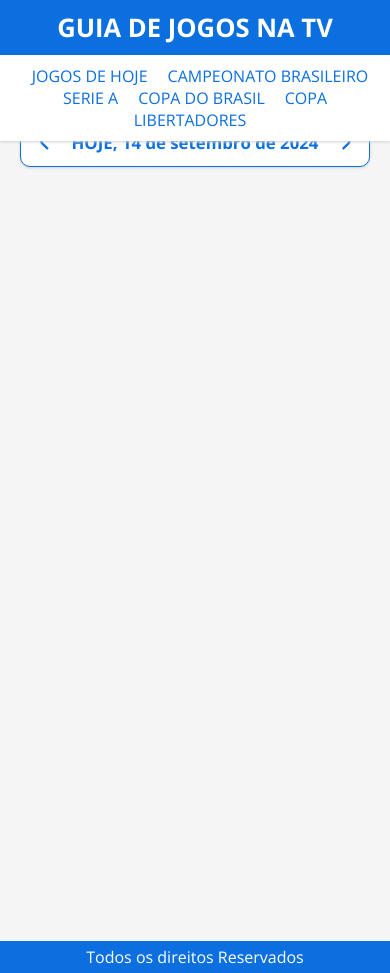
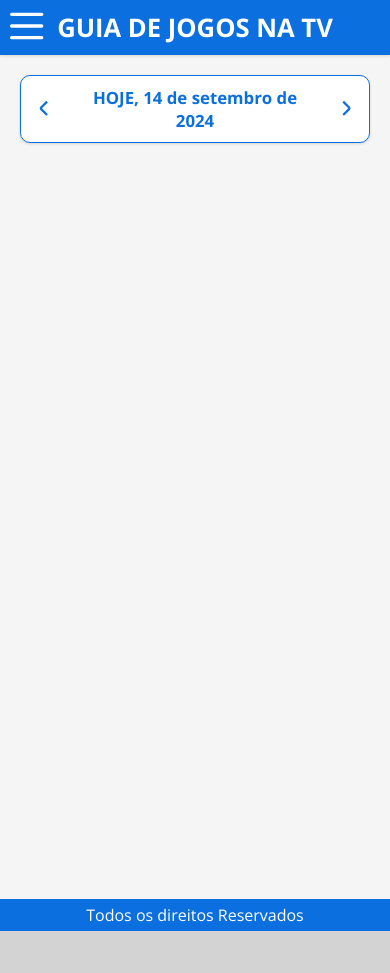
Before and after one commit to jvfreitas61/futebol-na-tv, a React (Vite) app: page / in a window 390 px wide. After the commit the page ends 931 px from the top, so only its background shows below. Built offline with nearby package versions, Linux system fonts and the light colour scheme; the HTML template or start-up script is replaced by a standard one.

Commit message:
mobile-menu

```diff
--- a/src/App.css
+++ b/src/App.css
@@ -32,3 +32,9 @@ a{
   background: #f5f5f5;
   padding: 20px;
 }
+
+@media (max-width: 800px){
+  html{
+    margin-top: 55px;
+  }
+}
--- a/src/Components/Header.jsx
+++ b/src/Components/Header.jsx
@@ -1,14 +1,42 @@
 import React from "react";
 import styles from './Header.module.css'
 import { Link } from "react-router-dom";
+import Menu from '../Assets/menu-burger.svg?react';
+import Fechar from '../Assets/cross.svg?react';
 
 const Header = () => {
   return (
   <header className={styles.header}>
+    <button className={styles.btnMenu}>
+      <Menu />
+    </button>
+    <menu id="menu">
+      <div className={styles.headerMenu}>
+      <button className={styles.btnFechar}>
+        <Fechar />
+      </button>
+      <h1 className={styles.tituloMenu}>MENU</h1>
+      </div>
+      <ul>
+        <li>
+        <Link to="/" className={styles.link}>JOGOS DE HOJE</Link>
+        </li>
+      <li>
+      <Link to="/brasileiro-serie-a" className={styles.link}>BRASILEIRÃO SERIE A</Link>
+      </li>
+      <li>
+      <Link to="/copa-do-brasil" className={styles.link}>COPA DO BRASIL</Link>
+      </li>
+      <li>
+      <Link to="/libertadores" className={styles.link}>COPA LIBERTADORES</Link>
+      </li>
+
+      </ul>
+    </menu>
     <h1>GUIA DE JOGOS NA TV</h1>
-    <nav>
+    <nav className={styles.nav}>
       <Link to="/">JOGOS DE HOJE</Link>
-      <Link to="/brasileiro-serie-a">CAMPEONATO BRASILEIRO SERIE A</Link>
+      <Link to="/brasileiro-serie-a">BRASILEIRÃO SERIE A</Link>
       <Link to="/copa-do-brasil">COPA DO BRASIL</Link>
       <Link to="/libertadores">COPA LIBERTADORES</Link>
     </nav>
--- a/src/Components/Header.module.css
+++ b/src/Components/Header.module.css
@@ -10,13 +10,61 @@ header{
   box-shadow: 0px 1px 3px lightgray;
 }
 
-header > h1{
+.btnMenu{
+  background-color: var(--primary-color);
+  color: white;
+  width: 55px;
+  height: 55px;
+  padding: 0 10px;
+  border: none;
+  position: absolute;
+  display: none;
+}
+
+.btnFechar{
+  background-color: white;
+  color: var(--primary-color);
+  width: 55px;
+  height: 55px;
+  border: none;
+  position: absolute;
+  /*display: none;*/
+}
+
+menu{
+  display: none;
+  background-color: white;
+  border-right: 1px solid lightgray;
+  width: 320px;
+  height: 100vh;
+  position: fixed;
+  z-index: 1;
+}
+
+.headerMenu{
+  box-shadow: 0px 1px 3px lightgray;
+}
+
+.tituloMenu{
+  text-align: center;
+  color: var(--primary-color);
+  margin-left: 55px;
+}
+
+.link{
+  display: block;
+  font-size: 1.4em;
+  padding: 15px 0px 15px 55px;
+  border-bottom: 1px solid lightgray;
+}
+
+h1{
   margin: auto;
   text-align: center;
   padding: 10px;
 }
 
-header > nav{
+.nav{
   margin: auto;
   text-align: center;
   font-size: 1rem;
@@ -28,3 +76,12 @@ a{
   margin: 0px 10px;
   color: var(--primary-color);
 }
+
+@media (max-width: 800px){
+  .nav{
+    display: none;
+  }
+  .btnMenu{
+    display: block;
+  }
+}
--- a/src/Components/ListaJogos.jsx
+++ b/src/Components/ListaJogos.jsx
@@ -3,8 +3,11 @@ import styles from './ListaJogos.module.css'
 import Voltar from '../Assets/angle-small-left.svg?react';
 import Avancar from '../Assets/angle-small-right.svg?react';
 
+const tabelasJogos = [];
+
 const ListaJogos = () => {
   return (
+    <div>
     <div className={styles.guia}>
       <button id='btn-voltar' className={styles.btnVoltar}><Voltar />
       </button>
@@ -13,6 +16,10 @@ const ListaJogos = () => {
       <Avancar />
       </button>
     </div>
+    <ul id='tabelas-jogos'>
+
+    </ul>
+    </div>
   )
 }
 
```
Also changed, not shown: src/Assets/cross.svg (added), src/Assets/menu-burger.svg (added).
